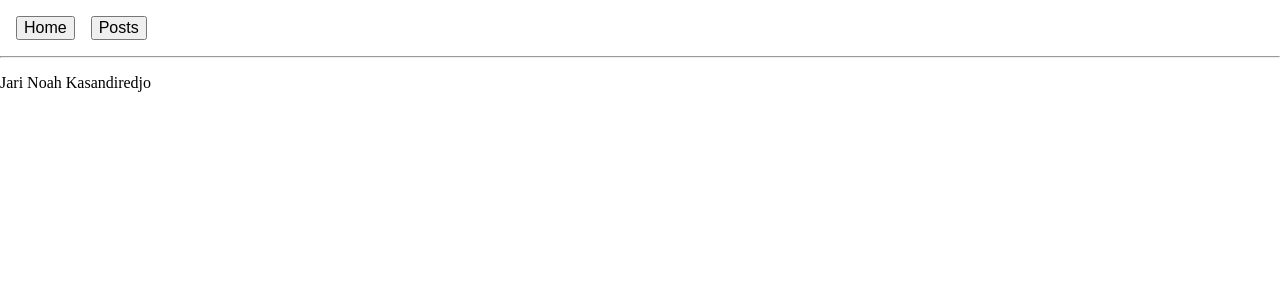
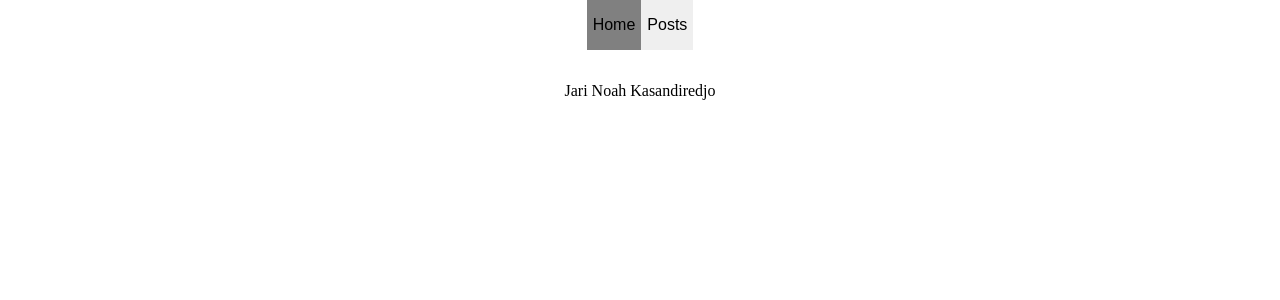
Before and after one commit to sw1jari/jarinoah.com, a Next.js app: page / in a window 1280 px wide. Shown: the top 300 px of the page. Built offline with nearby package versions, Linux system fonts and the light colour scheme.

Commit message:
centered

```diff
--- /dev/null
+++ b/components/Body.tsx
@@ -0,0 +1,12 @@
+import { ReactNode } from "react"
+import styles from "../styles/Body.module.css"
+
+function Body({ children }: { children: ReactNode } ): JSX.Element {
+  return (
+    <div className={styles.body}>
+      {children}
+    </div>
+  )
+}
+
+export default Body
--- /dev/null
+++ b/components/Nav.tsx
@@ -0,0 +1,36 @@
+import Link from "next/link"
+import { useState } from "react"
+import styles from '../styles/Nav.module.css'
+
+function Nav() {
+  const [current, setCurrent] = useState<number>(0)
+
+  const setNewCurrent = (index: number): void => {
+    setCurrent(index)
+  }
+
+  return (
+    <div>
+      <nav className={styles.nav}>
+        <Link href={"/"}>
+          <button
+            className={current == 0 ? styles.selected : undefined}
+            onClick={() => setCurrent(0)}
+            >
+              Home
+            </button>
+        </Link>
+        <Link href={"/posts"}>
+          <button
+            className={current == 1 ? styles.selected : undefined}
+            onClick={() => setCurrent(1)}
+            >
+              Posts
+          </button>
+        </Link>
+      </nav>
+    </div>
+  )
+}
+
+export default Nav
--- a/components/nav.tsx
+++ /dev/null
@@ -1,16 +0,0 @@
-import Link from "next/link"
-import styles from '../styles/Nav.module.css'
-
-function Nav() {
-  return (
-    <div>
-      <nav className={styles.nav}>
-        <Link href={"/"}><button>Home</button></Link>
-        <Link href={"/posts"}><button>Posts</button></Link>
-      </nav>
-      <hr/>
-    </div>
-  )
-}
-
-export default Nav
--- a/pages/_app.tsx
+++ b/pages/_app.tsx
@@ -1,8 +1,17 @@
 import '../styles/globals.css'
 import type { AppProps } from 'next/app'
+import Nav from '../components/Nav'
+import Body from '../components/Body'
 
 function MyApp({ Component, pageProps }: AppProps) {
-  return <Component {...pageProps} />
+  return (
+    <div>
+      <Nav/>
+      <Body>
+        <Component {...pageProps} />
+      </Body>
+    </div>
+  )
 }
 
 export default MyApp
--- a/pages/index.tsx
+++ b/pages/index.tsx
@@ -1,7 +1,8 @@
 import type { NextPage } from 'next'
 import Head from "next/head";
 import Link from 'next/link';
-import Nav from '../components/nav';
+import Body from '../components/Body';
+import Nav from '../components/Nav';
 import styles from '../styles/Home.module.css'
 
 const Home: NextPage = () => {
@@ -10,7 +11,6 @@ const Home: NextPage = () => {
       <Head>
         <title>Jari Kasandiredjo</title>
       </Head>
-      <Nav/>
       <p>Jari Noah Kasandiredjo</p>
     </div>
   )
--- a/pages/posts/api-flask.tsx
+++ b/pages/posts/api-flask.tsx
@@ -1,11 +1,11 @@
 import type { NextPage } from 'next'
-import Nav from '../../components/nav'
+import Body from '../../components/Body'
+import Nav from '../../components/Nav'
 import styles from '../styles/ApiFlask.module.css'
 
 const ApiFlask: NextPage = () => {
   return (
     <div>
-      <Nav/>
       <h1>How to make a REST API with Flask</h1>
     </div>
   )
--- a/pages/posts/index.tsx
+++ b/pages/posts/index.tsx
@@ -1,12 +1,12 @@
 import type { NextPage } from 'next'
 import Link from 'next/link'
-import Nav from '../../components/nav'
+import Body from '../../components/Body'
+import Nav from '../../components/Nav'
 import styles from '../styles/Posts.module.css'
 
 const Posts: NextPage = () => {
   return (
     <div>
-      <Nav/>
       <Link href={"/posts/api-flask"}><a>How to make a REST API with Flask</a></Link>
     </div>
   )
--- /dev/null
+++ b/styles/Body.module.css
@@ -0,0 +1,5 @@
+.body {
+  margin-top: 66px;
+  display: flex;
+  justify-content: center;
+}
--- /dev/null
+++ b/styles/Home.module.css
@@ -0,0 +1,3 @@
+.foo {
+  margin-top: 50px;
+}
--- a/styles/Nav.module.css
+++ b/styles/Nav.module.css
@@ -1,12 +1,17 @@
 .nav {
-  margin: 16px;
+  display: flex;
+  justify-content: center;
+  position: fixed;
+  top: 0px;
+  width: 100%;
 }
 
 .nav button {
-  margin-right: 16px;
   font-size: 16px;
+  border: none;
+  height: 50px;
 }
 
-.nav button:last-child {
-  margin-right: 0px;
+.selected {
+  background-color: grey;
 }
```
Also changed, not shown: styles/globals.css (line endings or trailing spaces).
